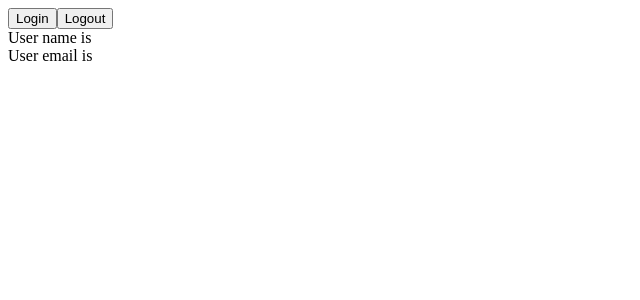
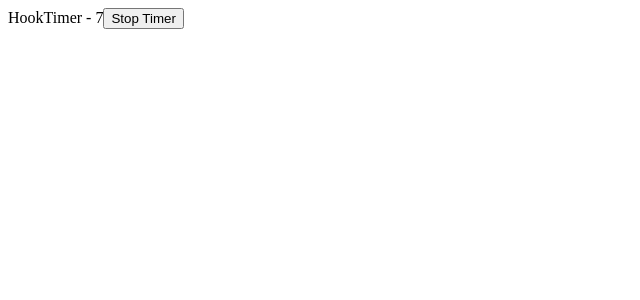
Before and after one commit to kaluczadzsi/react-typescript, a React (Vite) app: page / in a window 1280 px wide. Shown: the top 300 px of the page, without its empty margins (0-640 px from the left). Built offline with nearby package versions, Linux system fonts and the light colour scheme.

Commit message:
useref hook

```diff
--- a/src/App.tsx
+++ b/src/App.tsx
@@ -1,13 +1,10 @@
-import { UserContextProvider } from './components/context/UserContext';
-import User from './components/context/User';
+import MutableRef from './components/ref/MutableRef';
 
 const App = () => {
   return (
-    <>
-      <UserContextProvider>
-        <User />
-      </UserContextProvider>
-    </>
+    <div>
+      <MutableRef />
+    </div>
   );
 };
 
--- /dev/null
+++ b/src/components/ref/MutableRef.tsx
@@ -0,0 +1,31 @@
+import { useEffect, useRef, useState } from 'react';
+
+const MutableRef = () => {
+  const [timer, setTimer] = useState(0);
+  const interValRef = useRef<number | null>(null);
+
+  const stopTimer = () => {
+    if (interValRef.current) {
+      window.clearInterval(interValRef.current);
+    }
+  };
+
+  useEffect(() => {
+    interValRef.current = window.setInterval(() => {
+      setTimer((timer) => timer + 1);
+    }, 1000);
+
+    return () => {
+      stopTimer();
+    };
+  });
+
+  return (
+    <div>
+      HookTimer - {timer}
+      <button onClick={() => stopTimer()}>Stop Timer</button>
+    </div>
+  );
+};
+
+export default MutableRef;
```
Also changed, not shown: src/components/ref/DomRef.tsx (added, +17 -0 lines).
